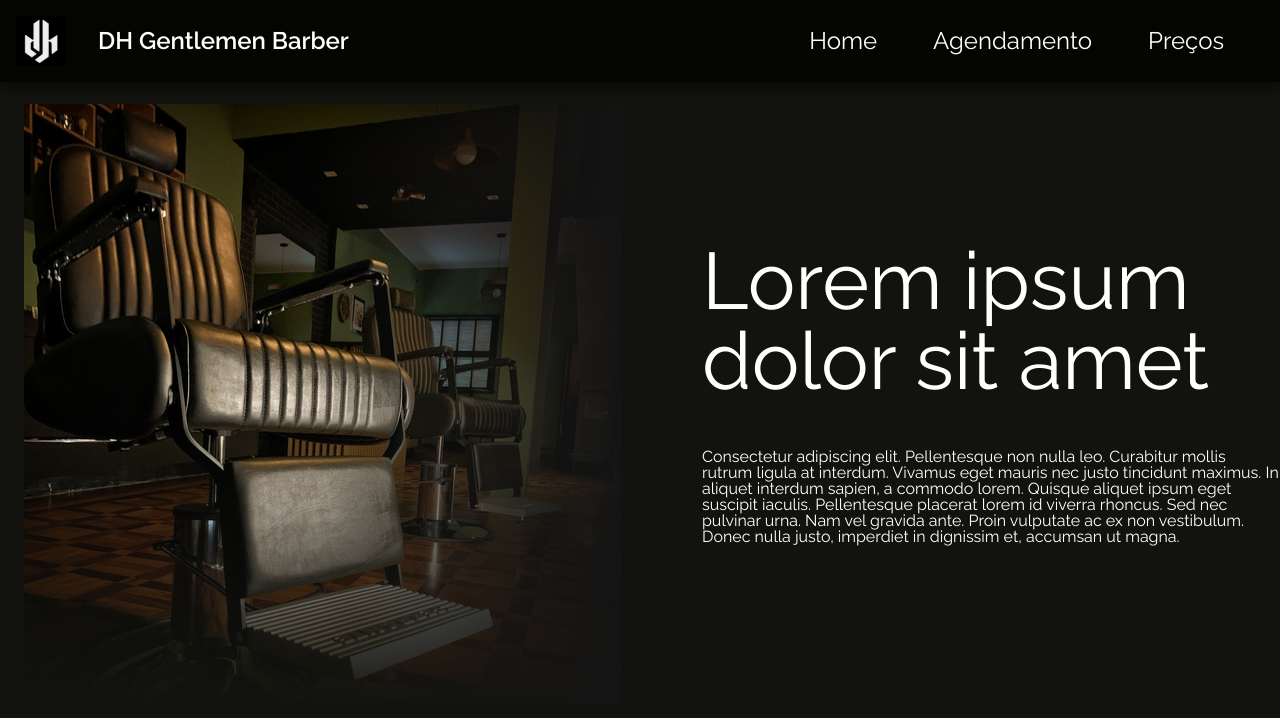
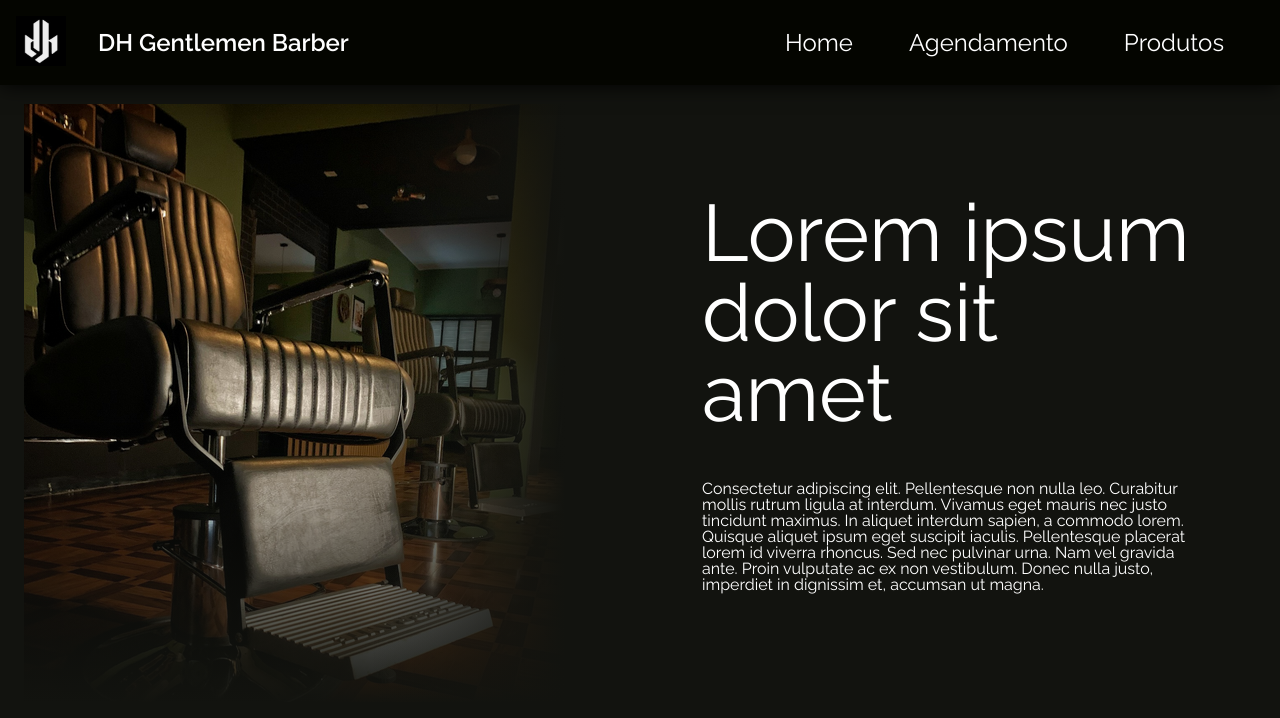
Before and after one commit to lucastbmp/gentlemen-barber, a React (Vite) app in the folder frontend/: page / in a window 1280 px wide. Shown: the top 718 px of the page. Built offline with nearby package versions, Linux system fonts and the light colour scheme.

Commit message:
feat(react-router-dom): add a navigation system feat(products): add a product page

```diff
--- a/frontend/src/components/navbar.css
+++ b/frontend/src/components/navbar.css
@@ -34,10 +34,15 @@ header {
 }
 
 .nav-list li{
-    color: white;
+    color: inherit;
     text-decoration: none;
     font-size: 1.5rem;
     margin-right: 5vh;
+}
+
+.custom-link {
+    color: white;
+    text-decoration: none;
 }
 
 .dh-logo {
--- a/frontend/src/components/navbar.jsx
+++ b/frontend/src/components/navbar.jsx
@@ -1,17 +1,18 @@
 import './navbar.css'
 import logo from '../assets/images/dh-barber-logo.jpg'
+import { Link } from 'react-router-dom'
 
 export default function Navbar() {
     return (
         <nav className="nav">
             <header>
-                <img src={logo} className="dh-logo" />
-                <h1 className="name">DH Gentlemen Barber</h1>
+               <Link to="/"><img src={logo} className="dh-logo" /></Link>
+                <h1 className="name"><Link to="/" className="custom-link">DH Gentlemen Barber</Link></h1>
             </header>
             <ul className="nav-list">
-                <li>Home</li>
+                <li><Link to="/" className="custom-link">Home</Link></li>
                 <li>Agendamento</li>
-                <li>Preços</li>
+                <li><Link to="/products" className="custom-link">Produtos</Link></li>
             </ul>
         </nav>
     )
--- a/frontend/src/main.jsx
+++ b/frontend/src/main.jsx
@@ -1,10 +1,25 @@
+import { React } from 'react'
 import { StrictMode } from 'react'
 import { createRoot } from 'react-dom/client'
 import './index.css'
 import Home from './pages/home/index.jsx'
+import Products from './pages/products/index.jsx'
+import { createBrowserRouter, RouterProvider } from 'react-router-dom'
+
+
+const router = createBrowserRouter([
+    {
+        path: '/',
+        element: <Home />,
+    },
+    {
+	path: '/products',
+        element: <Products />
+    }
+]);
 
 createRoot(document.getElementById('root')).render(
   <StrictMode>
-      <Home />
+      <RouterProvider router={router} />
   </StrictMode>
 )
--- a/frontend/src/pages/home/index.css
+++ b/frontend/src/pages/home/index.css
@@ -20,7 +20,7 @@
           height: 100%;
           pointer-events: none;
           background:
-          linear-gradient(to right, transparent, #141414);
+	  linear-gradient(90deg,rgba(51, 51, 51, 0) 0%, rgba(147, 106, 68, 0) 16%, rgba(18, 19, 15, 1) 81%);
     }
 
     .chair-bg::before {
@@ -39,6 +39,7 @@
         flex-wrap: wrap;
         display: block;
         margin-left: 10vh;
+	margin-right: 10vh;
         color: white;
             h1 {
 	       align-items: center;
--- /dev/null
+++ b/frontend/src/pages/products/index.jsx
@@ -0,0 +1,13 @@
+import React from 'react'
+import Navbar from "../../components/navbar"
+import { Link } from 'react-router-dom';
+export default function Products() {
+    return (
+	<>
+	    <div className="main-rapper">
+	        <Navbar />
+	        <h1>Products page</h1>
+	    </div>
+	</>
+    )
+}
```
